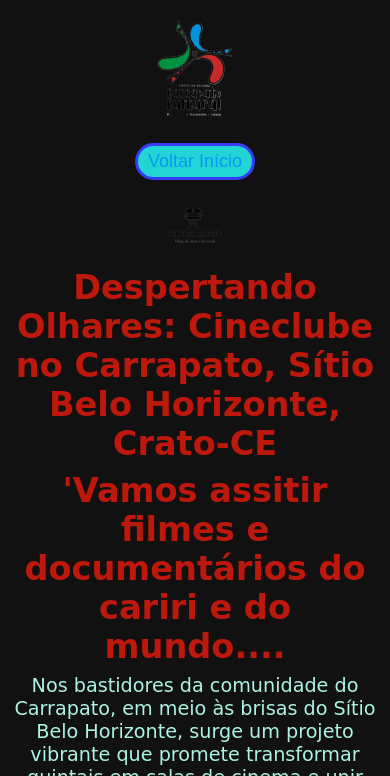
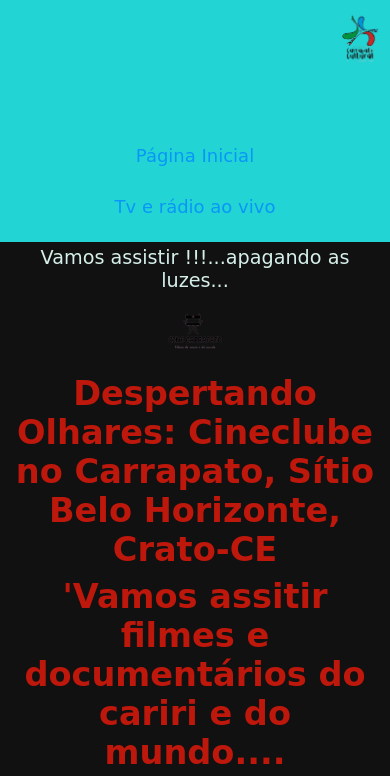
Before and after one commit to magaiver-p/carrapato-cultural, a plain HTML site: page pages-cine -carrapato 7.html in a window 390 px wide. Shown: the top 776 px of the page. Drawn offline with nearby package versions, Linux system fonts and the light colour scheme.

Commit message:
v0.1
atualizado em 090124

```diff
--- a/pages-cine -carrapato 7.html
+++ b/pages-cine -carrapato 7.html
@@ -12,63 +12,61 @@
             font-family: Arial, sans-serif;
         }
 
-        .button-container {
+        .navbar {
+            background-color: #23d4d4;
+            padding: 10px;
             display: flex;
             align-items: center;
-            justify-content: flex-start;
-            padding: 10px;
         }
 
-        .button {
-            padding: 5px 10px;
-            font-size: 18px;
-            text-align: center;
-            text-decoration: none;
-            cursor: pointer;
-            border: 3px solid #393cf5;
-            border-radius: 30px;
-            color: #0997f7;
-            background-color: #23d4d4;
-            overflow: hidden;
+        .navbar img {
+            max-width: 100%;
+            max-height: 60px;
+            border-radius: 20%;
+            margin-right: 60px;
         }
 
-        .button img {
-            max-width: 100%;
-            max-height: 40px;
-            border-radius: 10%;
-            margin-right: 5px;
+        .navbar a {
+            color: #0997f7;
+            text-decoration: none;
+            padding: 15px;
+            font-size: 18px;
+            margin: 5 10px;
         }
 
         @media (max-width: 600px) {
-            .button-container {
+            .navbar {
                 flex-direction: column;
                 align-items: center;
             }
-            .button {
-                margin-top: 10px;
+            .navbar img {
+                margin-right: 0;
+                margin-bottom: 60px;
             }
         }
     </style>
 </head>
 
 <body>
-    <!-- Container para o botão e a imagem ao lado -->
-    <div class="button-container">
-        <!-- Imagem ao lado do botão -->
+    <!-- Barra de navegação -->
+    <div class="navbar">
+        <!-- Imagem à esquerda na barra de navegação -->
         <img src="assets/images/carrapato-cultural. sem fundo.png" alt="Descrição da Imagem">
-        <!-- Botão com link "Inicio" -->
-        <button id="botaoLink" class="button" onclick="abrirLink()">Voltar Início</button>
+
+        <!-- Links da barra de navegação -->
+        <a href="index.html">Página Inicial</a>
+        <a href="pages-radio-camera-ao-vivo 10.html">Tv e rádio ao vivo</a>
+        <!-- Adicione mais links conforme necessário -->
     </div>
 
-    <!-- Script para abrir o link ao clicar nos botões -->
-    <script>
-        function abrirLink() {
-            window.location.href = "index.html";
-        }
-    </script>
+    <!-- Conteúdo da página -->
+    <p>Vamos assistir !!!...apagando as luzes...</p>
 </body>
 
 </html>
+
+
+
 
 <!DOCTYPE html>
 
@@ -96,7 +94,7 @@
 
         p {
             font-size: 1.2em;
-            color: #acf3e1;
+            color: #d6f0e9;
             font-family: 'Dancing Script', cursive;
             margin: 1%;
             text-align: center;
```
Also changed, not shown: index.html (+38 -40 lines), pages-maracatu 3.html (+1 -1 lines), assets/images/associação/Imagem do WhatsApp de 2023-12-22 à(s) 21.37.50_d437f856.jpg (renamed from assets/images/associação/confratenizaação 2023.jpg), assets/images/associação/av hermes paraiba.jpg (deleted), assets/images/logo cine carrapato com fundo2.jpg (deleted), assets/images/logo cine carrapato.jpg, 1 other file.
